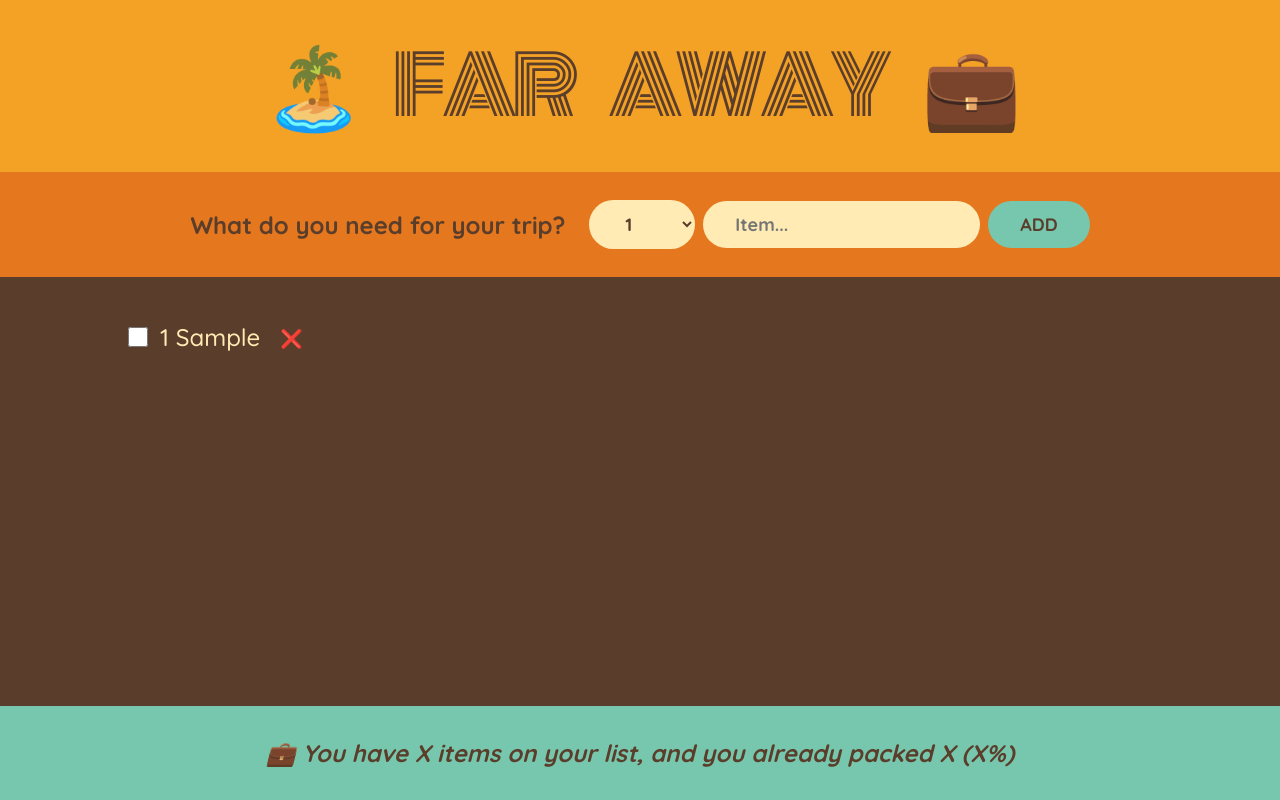
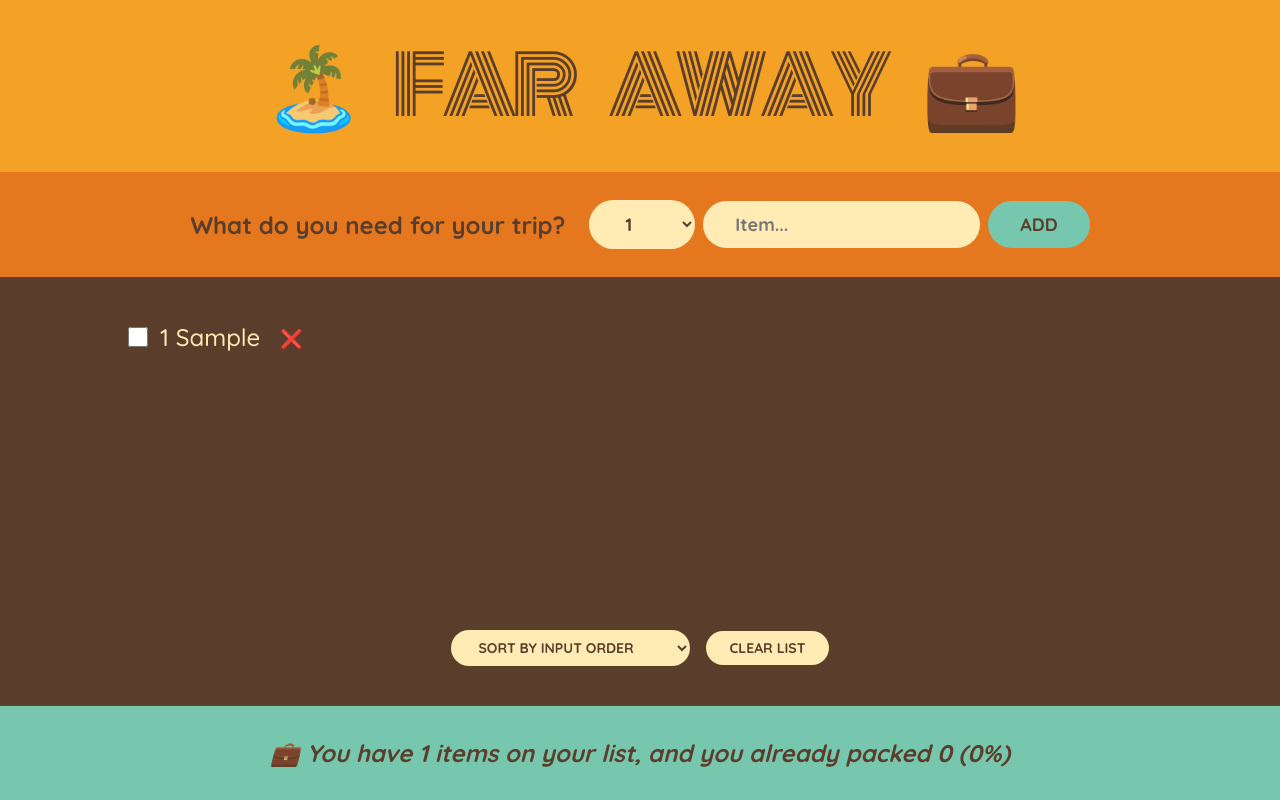
Before and after one commit to g-porto/travel-list, a React (Create React App) app: page / in a window 1280 px wide. Both pictures are taken after typing "Sample" into the empty fields and a click on the button "ADD". Built offline with nearby package versions, Linux system fonts and the light colour scheme.

Commit message:
added other functionality, finished application

```diff
--- a/src/App.js
+++ b/src/App.js
@@ -19,6 +19,14 @@
     );
   }
 
+  function handleClearList() {
+    const confirmed = window.confirm(
+      "Are you sure you want to delete all items?"
+    );
+
+    if (confirmed) setItems([]);
+  }
+
   return (
     <div className="app">
       <Logo />
@@ -27,8 +35,9 @@
         items={items}
         onDeleteItem={handleDeleteItem}
         onToggleItem={handleToggleItem}
+        onClearList={handleClearList}
       />
-      <Stats />
+      <Stats items={items} />
     </div>
   );
 }
@@ -47,7 +56,6 @@
     if (!description) return;
 
     const newItem = { description, quantity, packed: false, id: Date.now() };
-    console.log(newItem);
 
     onAddItems(newItem);
 
@@ -79,11 +87,27 @@
   );
 }
 
-function PackingList({ items, onDeleteItem, onToggleItem }) {
+function PackingList({ items, onDeleteItem, onToggleItem, onClearList }) {
+  const [sortBy, setSortBy] = useState("input");
+
+  let sortedItems;
+
+  if (sortBy === "input") sortedItems = items;
+
+  if (sortBy === "description")
+    sortedItems = items
+      .slice()
+      .sort((a, b) => a.description.localeCompare(b.description));
+
+  if (sortBy === "packed")
+    sortedItems = items
+      .slice()
+      .sort((a, b) => Number(a.packed) - Number(b.packed));
+
   return (
     <div className="list">
       <ul>
-        {items.map((item) => (
+        {sortedItems.map((item) => (
           <Item
             item={item}
             onDeleteItem={onDeleteItem}
@@ -92,6 +116,15 @@
           ></Item>
         ))}
       </ul>
+
+      <div className="actions">
+        <select value={sortBy} onChange={(e) => setSortBy(e.target.value)}>
+          <option value="input">Sort by input order</option>
+          <option value="description">Sort by description</option>
+          <option value="packed">Sort by packed status</option>
+        </select>
+        <button onClick={onClearList}>Clear list</button>
+      </div>
     </div>
   );
 }
@@ -112,10 +145,25 @@
   );
 }
 
-function Stats() {
+function Stats({ items }) {
+  if (!items.length)
+    return (
+      <p className="stats">
+        <em>Start adding some items to your packing list!</em>
+      </p>
+    );
+
+  const numItems = items.length;
+  const numPacked = items.filter((item) => item.packed).length;
+  const percentage = Math.round((numPacked / numItems) * 100);
+
   return (
     <footer className="stats">
-      <em>💼 You have X items on your list, and you already packed X (X%)</em>
+      <em>
+        {percentage === 100
+          ? "You got everything! Ready to go ✈️"
+          : `💼 You have ${numItems} items on your list, and you already packed ${numPacked} (${percentage}%)`}
+      </em>
     </footer>
   );
 }
```
